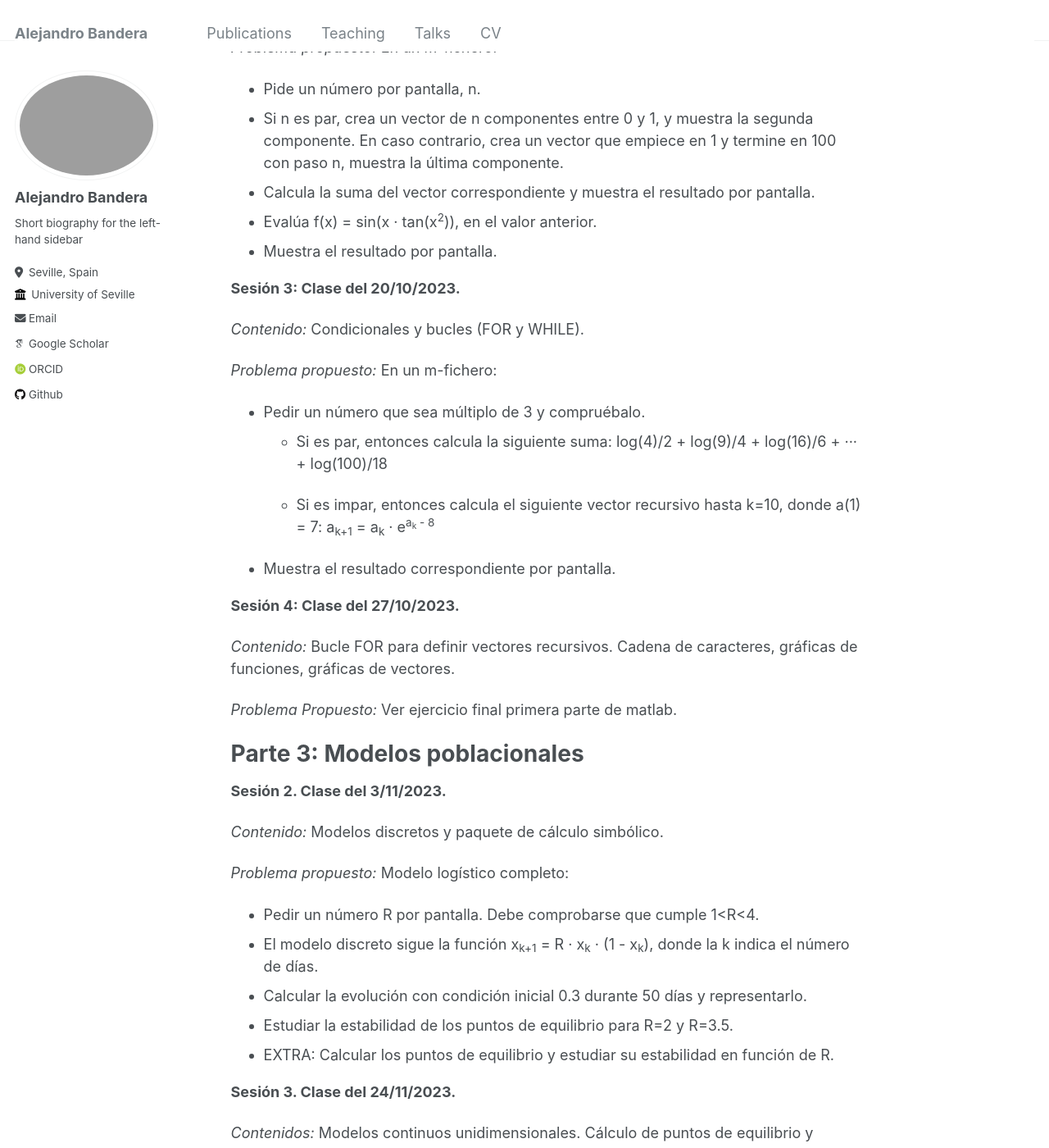
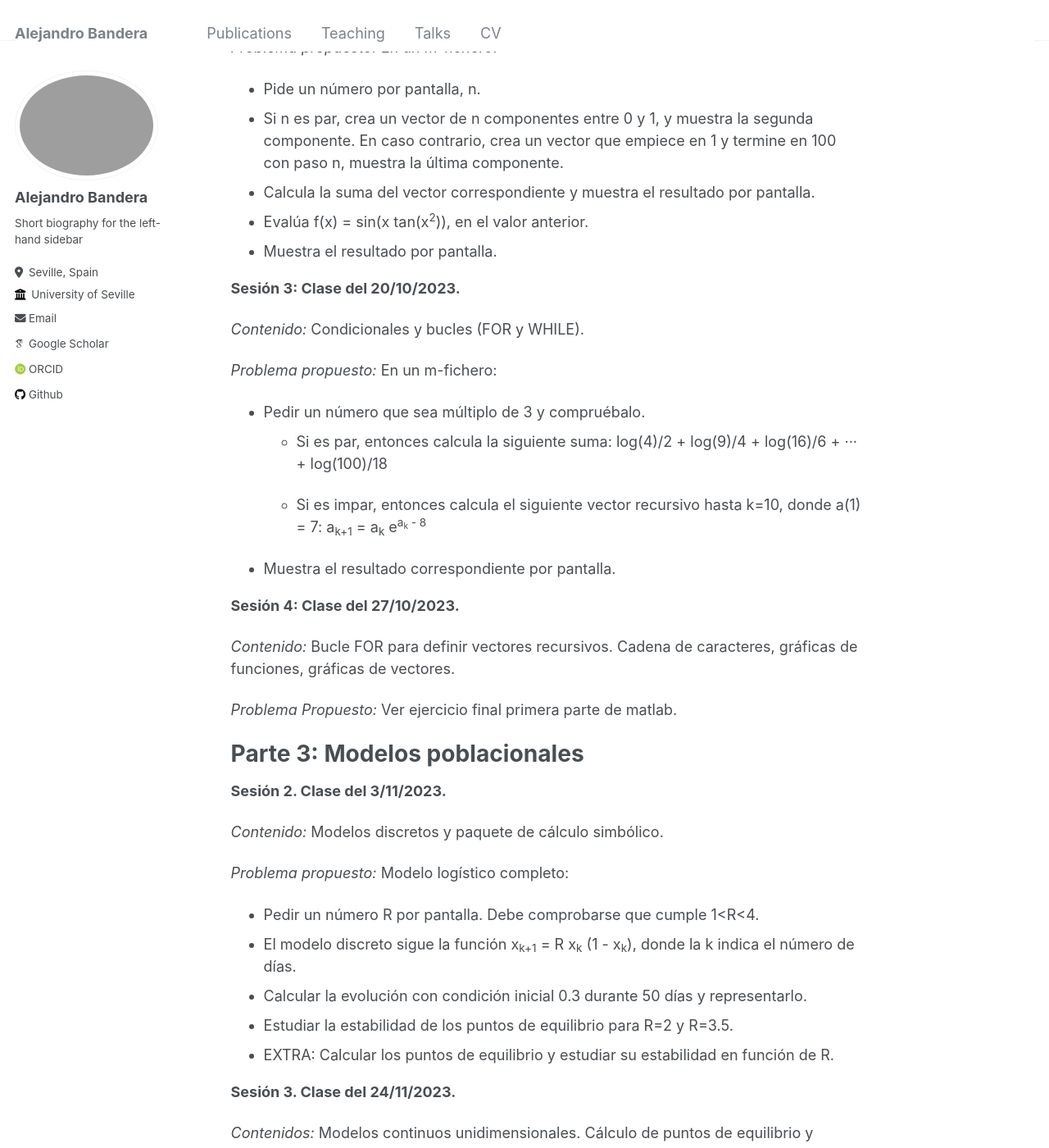
Before and after one commit to abanderam/abandera.github.io, a Jekyll site: the page built from _teaching/IABio.md, in a window 1280 px wide and 1400 px high, scrolled down 1938 px. Shown: the whole window at 82% size. Built offline with Jekyll 4.4.1, drawn with Linux system fonts in a browser that asks for light colours; some web fonts are replaced.

```diff
--- a/_teaching/IABio.md
+++ b/_teaching/IABio.md
@@ -57,7 +57,7 @@ Parte 2: Introducción a la programación
 * Pide un número por pantalla, n.
 * Si n es par, crea un vector de n componentes entre 0 y 1, y muestra la segunda componente. En caso contrario, crea un vector que empiece en 1 y termine en 100 con paso n, muestra la última componente.
 * Calcula la suma del vector correspondiente y muestra el resultado por pantalla.
-* Evalúa ﻿f(x) = sin(x · tan(x<sup>2</sup>)), en el valor anterior.
+* Evalúa ﻿f(x) = sin(x tan(x<sup>2</sup>)), en el valor anterior.
 * Muestra el resultado por pantalla.
 
 <b>Sesión 3: Clase del 20/10/2023.</b>
@@ -69,7 +69,7 @@ Parte 2: Introducción a la programación
 * Pedir un número que sea múltiplo de 3 y compruébalo.
   * Si es par, entonces calcula la siguiente suma: log(4)/2 +  log(9)/4 + log(16)/6 + ··· +  log(100)/18
 
-  * Si es impar, entonces calcula el siguiente vector recursivo hasta k=10, donde a(1) = 7: a<sub>k+1</sub> = a<sub>k</sub> · e<sup>a<sub>k</sub> - 8</sup>
+  * Si es impar, entonces calcula el siguiente vector recursivo hasta k=10, donde a(1) = 7: a<sub>k+1</sub> = a<sub>k</sub> e<sup>a<sub>k</sub> - 8</sup>
 
 * Muestra el resultado correspondiente por pantalla.
 
@@ -89,7 +89,7 @@ Parte 3: Modelos poblacionales
 <em>Problema propuesto:</em> Modelo logístico completo:
 
 * Pedir un número R por pantalla. Debe comprobarse que cumple 1<R<4.
-* El modelo discreto sigue la función x<sub>k+1</sub> = R · x<sub>k</sub> · (1 - x<sub>k</sub>)﻿, donde la k indica el número de días.
+* El modelo discreto sigue la función x<sub>k+1</sub> = R x<sub>k</sub> (1 - x<sub>k</sub>)﻿, donde la k indica el número de días.
 * Calcular la evolución con condición inicial 0.3 durante 50 días y representarlo.
 * Estudiar la estabilidad de los puntos de equilibrio para R=2 y R=3.5.
 * EXTRA: Calcular los puntos de equilibrio y estudiar su estabilidad en función de R.
```
